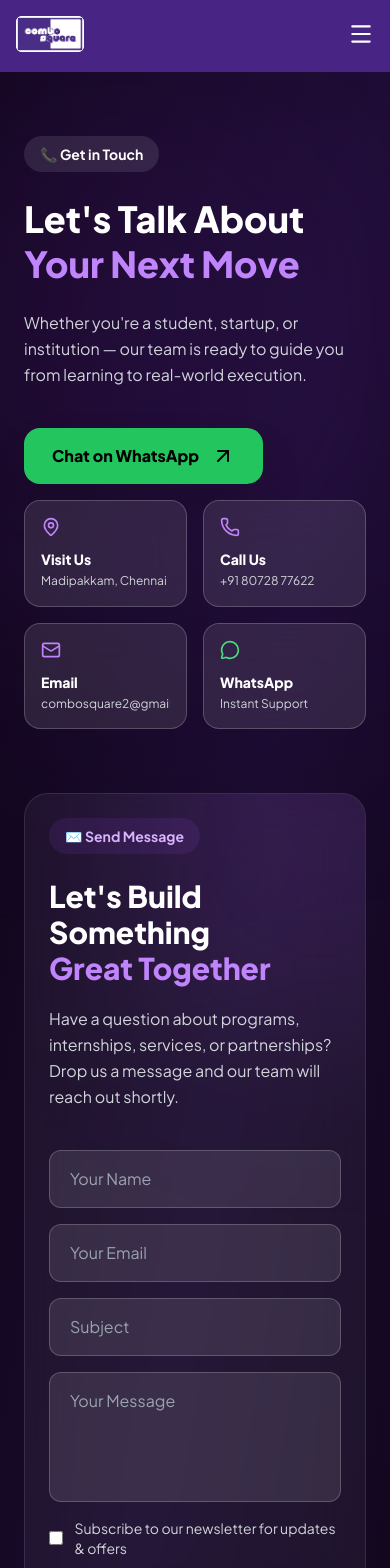
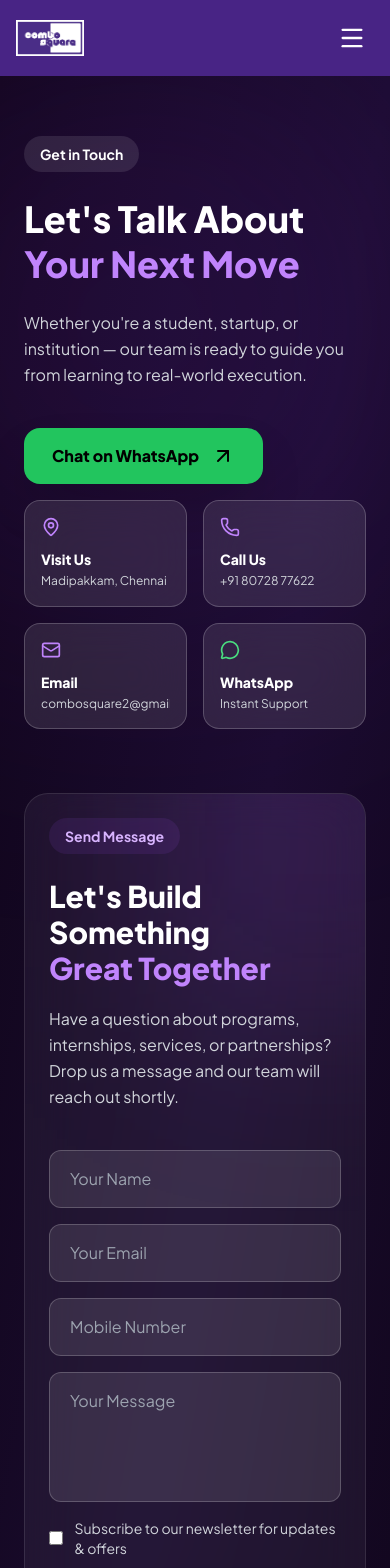
Before and after one commit to Prasanna-S-1/cs, a React (Vite) app: page /contact in a window 390 px wide. Shown: the top 1568 px of the page. Built offline with nearby package versions, Linux system fonts and the light colour scheme.

Commit message:
contact page

```diff
--- a/src/components/layout/Footer.jsx
+++ b/src/components/layout/Footer.jsx
@@ -1,7 +1,6 @@
-import React from 'react';
+import React, { useState } from 'react';
 import { motion } from 'framer-motion';
-import { Link } from "react-router-dom"; // ✅ ADDED
-
+import { Link } from "react-router-dom";
 import {
   Facebook,
   Twitter,
@@ -10,12 +9,39 @@ import {
   Mail,
   Phone,
   MapPin,
-  Send
+  Send,
+  CheckCircle,
+  Loader2
 } from 'lucide-react';
-
 import logoImg from '../../assets/images/logo.png';
 
+const NEWSLETTER_SCRIPT_URL = "https://script.google.com/macros/s/AKfycbyCYIfvlyJ8OppD6Q6BPBnwN4yCTHjxjQruf3sYO78_W2sXSpRJt6HXwa3LtL3zD2f7/exec";
+
 const Footer = () => {
+  const [email, setEmail] = useState("");
+  const [subStatus, setSubStatus] = useState("idle"); // idle | sending | success | error
+
+  const handleNewsletterSubmit = async (e) => {
+    e.preventDefault();
+    setSubStatus("sending");
+
+    try {
+      await fetch(NEWSLETTER_SCRIPT_URL, {
+        method: "POST",
+        mode: "no-cors",
+        headers: { "Content-Type": "application/json" },
+        body: JSON.stringify({
+          email: email,
+          type: "newsletter",
+        }),
+      });
+
+      setSubStatus("success");
+      setEmail("");
+    } catch (err) {
+      setSubStatus("error");
+    }
+  };
 
   const socialLinks = [
     { icon: <Instagram />, url: "https://www.instagram.com/combo_square_?igsh=Mjg1NXM2dTZkcHVv" },
@@ -52,12 +78,10 @@ const Footer = () => {
                 className="w-full h-auto object-contain mix-blend-screen"
               />
             </Link>
-
             <p className="text-gray-400">
               A next-gen digital agency bridging the gap between academic learning
               and industry demands.
             </p>
-
             <div className="flex gap-4">
               {socialLinks.map((social, i) => (
                 <a
@@ -81,13 +105,9 @@ const Footer = () => {
                 const path = item === 'Home'
                   ? '/'
                   : `/${item.toLowerCase().replace(' ', '-')}`;
-
                 return (
                   <li key={item}>
-                    <Link
-                      to={path}
-                      className="text-gray-400 hover:text-purple-500 transition"
-                    >
+                    <Link to={path} className="text-gray-400 hover:text-purple-500 transition">
                       {item}
                     </Link>
                   </li>
@@ -108,17 +128,10 @@ const Footer = () => {
                 'Internship Programs',
                 'Placement Training'
               ].map((item) => {
-                const path = `/services#${item
-                  .toLowerCase()
-                  .replace(/ & /g, '-')
-                  .replace(/ /g, '-')}`;
-
+                const path = `/services#${item.toLowerCase().replace(/ & /g, '-').replace(/ /g, '-')}`;
                 return (
                   <li key={item}>
-                    <Link
-                      to={path}
-                      className="text-gray-400 hover:text-purple-500 transition"
-                    >
+                    <Link to={path} className="text-gray-400 hover:text-purple-500 transition">
                       {item}
                     </Link>
                   </li>
@@ -130,51 +143,49 @@ const Footer = () => {
           {/* NEWSLETTER */}
           <div>
             <h4 className="text-lg font-bold mb-8">Stay Updated</h4>
-
             <p className="text-gray-400 mb-6 text-sm">
               Subscribe to get the latest internship alerts and tech news.
             </p>
 
-            <form
-              action="https://api.web3forms.com/submit"
-              method="POST"
-              className="relative mb-8"
-            >
-              <input
-                type="hidden"
-                name="access_key"
-                value="1b0f54ea-c13f-4f18-a52e-1d49ceddcd98"
-              />
-
+            {subStatus === "success" ? (
+              <div className="flex items-center gap-2 text-green-400 font-bold text-sm mb-8 px-4 py-3 bg-green-500/10 border border-green-500/30 rounded-xl">
+                <CheckCircle size={18} />
+                Subscribed successfully! 🎉
+              </div>
+            ) : (
+              <form onSubmit={handleNewsletterSubmit} className="relative mb-8">
                 <input
                   type="email"
-                name="email"
+                  value={email}
+                  onChange={(e) => setEmail(e.target.value)}
                   required
                   placeholder="Enter your email"
-                className="w-full bg-white/5 border border-white/10 rounded-xl px-5 py-4 pr-12 text-white"
+                  className="w-full bg-white/5 border border-white/10 rounded-xl px-5 py-4 pr-14 text-white placeholder-gray-500 focus:outline-none focus:border-purple-400 transition"
                 />
-
                 <button
                   type="submit"
-                className="absolute right-2 top-2 p-2 bg-purple-600 rounded-lg text-white"
+                  disabled={subStatus === "sending"}
+                  className="absolute right-2 top-2 p-2 bg-purple-600 hover:bg-purple-700 rounded-lg text-white transition disabled:opacity-60"
                 >
-                <Send size={18} />
+                  {subStatus === "sending"
+                    ? <Loader2 size={18} className="animate-spin" />
+                    : <Send size={18} />
+                  }
                 </button>
               </form>
+            )}
 
-            {/* CONTACT */}
+            {/* CONTACT INFO */}
             <div className="space-y-4 text-gray-400 text-sm">
               <div className="flex gap-3">
                 <MapPin size={18} /> Madipakkam, Chennai, India
               </div>
-
               <div className="flex gap-3">
                 <Mail size={18} />
                 <a href="mailto:combosquareofficials@gmail.com">
                   combosquareofficials@gmail.com
                 </a>
               </div>
-
               <div className="flex gap-3">
                 <Phone size={18} />
                 <a href="tel:+918072877622">+91 8072877622</a>
@@ -186,7 +197,6 @@ const Footer = () => {
         {/* BOTTOM */}
         <div className="pt-8 border-t border-white/10 flex flex-col md:flex-row justify-between items-center gap-4 text-sm text-gray-500">
           <p>© 2026 Combo Square. All rights reserved.</p>
-
           <div className="flex gap-6">
             <Link to="/privacy-policy">Privacy Policy</Link>
             <Link to="/terms-of-service">Terms of Service</Link>
--- a/src/components/layout/Navbar.jsx
+++ b/src/components/layout/Navbar.jsx
@@ -6,6 +6,7 @@ import logo from '../../assets/images/logo.png';
 
 const Navbar = () => {
   const [isOpen, setIsOpen] = useState(false);
+  const [scrolled, setScrolled] = useState(false);
   const [showNavbar, setShowNavbar] = useState(true);
   const [lastScrollY, setLastScrollY] = useState(0);
 
@@ -14,6 +15,8 @@ const Navbar = () => {
   useEffect(() => {
     const handleScroll = () => {
       const currentScroll = window.scrollY;
+
+      setScrolled(currentScroll > 20);
 
       if (currentScroll > lastScrollY && currentScroll > 100) {
         setShowNavbar(false);
@@ -49,24 +52,33 @@ const Navbar = () => {
             animate={{ y: 0 }}
             exit={{ y: -100 }}
             transition={{ duration: 0.3 }}
-            className="fixed top-0 left-0 w-full z-[100] bg-[#482485] py-4"
+            className={`fixed top-0 left-0 w-full z-[100] font-sans ${
+              scrolled
+                ? 'bg-[#482485] py-3 shadow-none border-none'
+                : 'bg-[#482485] py-4 lg:py-5 border-none'
+            }`}
           >
             <div className="container mx-auto px-4 sm:px-6 lg:px-8 max-w-7xl">
               <div className="flex justify-between items-center">
 
                 {/* LOGO */}
-                <Link to="/" className="flex items-center">
-                  <div className="bg-white rounded-md h-9 overflow-hidden">
-                    <img src={logo} alt="Logo" className="h-full w-auto" />
+                <Link to="/" className="flex items-center gap-2 z-50">
+                  {/* FIX APPLIED: Changed rounded-md to rounded-none */}
+                  <div className="bg-white rounded-none h-9 lg:h-11 overflow-hidden">
+                    <img
+                      src={logo}
+                      alt="Logo"
+                      className="h-full w-auto object-contain"
+                    />
                   </div>
                 </Link>
 
                 {/* DESKTOP NAV */}
-                <div className="hidden lg:flex items-center gap-8">
+                <div className="hidden lg:flex items-center gap-10">
                   {navLinks.map((item) => (
                     <Link key={item.name} to={item.path} className="relative group">
                       <span
-                        className={`text-[15px] font-semibold ${
+                        className={`text-[15px] font-bold tracking-wide transition ${
                           location.pathname === item.path
                             ? 'text-white'
                             : 'text-purple-200 group-hover:text-white'
@@ -76,7 +88,7 @@ const Navbar = () => {
                       </span>
 
                       <span
-                        className={`absolute bottom-0 left-1/2 -translate-x-1/2 h-[2px] bg-white transition-all duration-300 ${
+                        className={`absolute bottom-0 left-1/2 -translate-x-1/2 h-[3px] bg-white rounded-full transition-all duration-300 ${
                           location.pathname === item.path
                             ? 'w-full'
                             : 'w-0 group-hover:w-full'
@@ -86,21 +98,25 @@ const Navbar = () => {
                   ))}
                 </div>
 
-                {/* BUTTON */}
-                <div className="hidden lg:block">
+                {/* RIGHT BUTTON */}
+                <div className="hidden lg:flex items-center">
                   <Link to="/contact">
-                    <button className="px-5 py-2 bg-white text-[#482485] font-semibold rounded-lg flex items-center gap-2">
-                      Contact <ChevronRight size={16} />
-                    </button>
+                    <motion.button
+                      whileHover={{ scale: 1.05 }}
+                      whileTap={{ scale: 0.95 }}
+                      className="px-6 py-2.5 bg-white text-[#482485] font-bold rounded-lg transition flex items-center gap-2"
+                    >
+                      Contact Us <ChevronRight size={16} />
+                    </motion.button>
                   </Link>
                 </div>
 
-                {/* MOBILE ICON */}
+                {/* MOBILE BUTTON */}
                 <button
-                  className="lg:hidden text-white"
+                  className="lg:hidden p-2 text-white z-50"
                   onClick={() => setIsOpen(!isOpen)}
                 >
-                  {isOpen ? <X size={26} /> : <Menu size={26} />}
+                  {isOpen ? <X size={28} /> : <Menu size={28} />}
                 </button>
 
               </div>
@@ -117,24 +133,30 @@ const Navbar = () => {
             animate={{ x: 0 }}
             exit={{ x: '100%' }}
             transition={{ duration: 0.3 }}
-            className="fixed inset-0 bg-[#482485] z-[90] flex flex-col pt-24 px-6 lg:hidden"
+            className="fixed inset-0 bg-[#482485] z-[90] flex flex-col pt-28 px-6 lg:hidden"
           >
-            {navLinks.map((item) => (
-              <Link
+            {navLinks.map((item, i) => (
+              <motion.div
                 key={item.name}
-                to={item.path}
-                onClick={() => setIsOpen(false)}
-                className="flex justify-between p-4 text-lg font-semibold text-purple-200 hover:text-white"
+                initial={{ opacity: 0, x: 50 }}
+                animate={{ opacity: 1, x: 0 }}
+                transition={{ delay: i * 0.1 }}
               >
-                {item.name}
-                <ChevronRight size={18} />
-              </Link>
+                <Link
+                  to={item.path}
+                  onClick={() => setIsOpen(false)}
+                  className="flex justify-between p-4 text-xl font-bold text-purple-200 hover:text-white"
+                >
+                  {item.name}
+                  <ChevronRight size={20} />
+                </Link>
+              </motion.div>
             ))}
 
             <div className="mt-6">
               <Link to="/contact" onClick={() => setIsOpen(false)}>
-                <button className="w-full py-3 bg-white text-[#482485] font-semibold rounded-xl flex justify-center gap-2">
-                  Contact Us <ChevronRight size={18} />
+                <button className="w-full py-4 bg-white text-[#482485] font-bold rounded-xl flex justify-center gap-2">
+                  Contact Us <ChevronRight size={20} />
                 </button>
               </Link>
             </div>
--- a/src/pages/Contact.jsx
+++ b/src/pages/Contact.jsx
@@ -45,7 +45,7 @@ const Contact = () => {
   const [formData, setFormData] = useState({
     name: "",
     email: "",
-    subject: "",
+    mobile: "",
     message: "",
     newsletter: false,
   });
@@ -71,21 +71,15 @@ const Contact = () => {
         body: JSON.stringify({
           name: formData.name,
           email: formData.email,
-          subject: formData.subject || "New Contact Form Submission",
+          subject: formData.mobile, // reuse subject field for mobile in sheet
           message: formData.message,
           newsletter: formData.newsletter ? "Yes - Subscribe me" : "No",
+          type: "contact_form",
         }),
       });
 
-      // no-cors means we assume success if no network error
       setStatus("success");
-      setFormData({
-        name: "",
-        email: "",
-        subject: "",
-        message: "",
-        newsletter: false,
-      });
+      setFormData({ name: "", email: "", mobile: "", message: "", newsletter: false });
     } catch (err) {
       setStatus("error");
     }
@@ -107,7 +101,7 @@ const Contact = () => {
           {/* LEFT CONTENT */}
           <div>
             <span className="inline-flex items-center gap-2 px-4 py-2 rounded-full bg-white/10 text-sm font-bold mb-6">
-              📞 Get in Touch
+               Get in Touch
             </span>
 
             <h1 className="text-4xl sm:text-5xl xl:text-6xl font-black leading-tight mb-6">
@@ -120,7 +114,6 @@ const Contact = () => {
               ready to guide you from learning to real-world execution.
             </p>
 
-            {/* CTA BUTTON */}
             <a
               href="https://wa.me/918072877622"
               target="_blank"
@@ -134,7 +127,6 @@ const Contact = () => {
           {/* RIGHT INFO GRID */}
           <div className="relative -mt-8 sm:mt-0">
             <div className="grid grid-cols-2 gap-4 sm:gap-6">
-
               {contactCards.map((item, index) => {
                 const Icon = item.icon;
                 const accentMap = {
@@ -143,29 +135,13 @@ const Contact = () => {
                   pink: "hover:border-pink-400 hover:bg-pink-500/10",
                   green: "hover:border-green-400 hover:bg-green-500/10"
                 };
-
                 const content = (
-                  <div
-                    className={`
-                      group bg-white/10 backdrop-blur-xl border border-white/20
-                      rounded-2xl sm:rounded-3xl
-                      p-4 sm:p-6
-                      transition-all duration-300
-                      ${accentMap[item.accent]}
-                    `}
-                  >
-                    <Icon
-                      className={`
-                        w-5 h-5 sm:w-6 sm:h-6 mb-3
-                        ${item.accent === "green" ? "text-green-400" : "text-purple-400"}
-                        group-hover:scale-110 transition
-                      `}
-                    />
+                  <div className={`group bg-white/10 backdrop-blur-xl border border-white/20 rounded-2xl sm:rounded-3xl p-4 sm:p-6 transition-all duration-300 ${accentMap[item.accent]}`}>
+                    <Icon className={`w-5 h-5 sm:w-6 sm:h-6 mb-3 ${item.accent === "green" ? "text-green-400" : "text-purple-400"} group-hover:scale-110 transition`} />
                     <h3 className="font-black text-sm sm:text-base mb-1">{item.title}</h3>
                     <p className="text-xs sm:text-sm text-gray-300 leading-snug line-clamp-2">{item.text}</p>
                   </div>
                 );
-
                 return item.link ? (
                   <a key={index} href={item.link} target="_blank" rel="noreferrer">{content}</a>
                 ) : (
@@ -179,16 +155,12 @@ const Contact = () => {
         {/* SEND MESSAGE SECTION */}
         <div className="mt-16 sm:mt-20">
           <div className="relative bg-white/5 border border-white/10 rounded-3xl p-6 sm:p-10 lg:p-14 backdrop-blur-xl overflow-hidden">
-
-            {/* glow */}
             <div className="absolute -top-20 -right-20 w-64 h-64 bg-purple-500/20 blur-[120px]" />
 
             <div className="relative z-10 grid lg:grid-cols-2 gap-10 items-center">
-
-              {/* LEFT CONTENT */}
               <div>
                 <span className="inline-flex items-center gap-2 px-4 py-2 rounded-full bg-purple-500/10 text-purple-300 text-sm font-bold mb-6">
-                  ✉️ Send Message
+                   Send Message
                 </span>
                 <h2 className="text-3xl sm:text-4xl font-black mb-5">
                   Let's Build Something <br />
@@ -223,12 +195,16 @@ const Contact = () => {
                   className="col-span-1 px-5 py-4 rounded-xl bg-white/10 border border-white/20 text-white placeholder-gray-400 focus:outline-none focus:border-purple-400 transition"
                 />
 
+                {/* MOBILE NUMBER - replaces Subject */}
                 <input
-                  type="text"
-                  name="subject"
-                  placeholder="Subject"
-                  value={formData.subject}
+                  type="tel"
+                  name="mobile"
+                  placeholder="Mobile Number"
+                  value={formData.mobile}
                   onChange={handleChange}
+                  required
+                  pattern="[0-9]{10}"
+                  maxLength={10}
                   className="sm:col-span-2 px-5 py-4 rounded-xl bg-white/10 border border-white/20 text-white placeholder-gray-400 focus:outline-none focus:border-purple-400 transition"
                 />
 
@@ -263,19 +239,12 @@ const Contact = () => {
                   className="sm:col-span-2 mt-2 inline-flex items-center justify-center gap-3 px-7 py-4 rounded-2xl bg-purple-500 hover:bg-purple-600 disabled:opacity-60 disabled:cursor-not-allowed text-white font-black shadow-2xl transition-all active:scale-95"
                 >
                   {status === "sending" ? (
-                    <>
-                      <Loader2 className="w-5 h-5 animate-spin" />
-                      Sending...
-                    </>
+                    <><Loader2 className="w-5 h-5 animate-spin" /> Sending...</>
                   ) : (
-                    <>
-                      <Send className="w-5 h-5" />
-                      Send Message
-                    </>
+                    <><Send className="w-5 h-5" /> Send Message</>
                   )}
                 </button>
 
-                {/* SUCCESS MESSAGE */}
                 {status === "success" && (
                   <div className="sm:col-span-2 flex items-center gap-3 px-5 py-4 rounded-xl bg-green-500/10 border border-green-500/30 text-green-400 font-bold">
                     <CheckCircle className="w-5 h-5 shrink-0" />
@@ -283,7 +252,6 @@ const Contact = () => {
                   </div>
                 )}
 
-                {/* ERROR MESSAGE */}
                 {status === "error" && (
                   <div className="sm:col-span-2 flex items-center gap-3 px-5 py-4 rounded-xl bg-red-500/10 border border-red-500/30 text-red-400 font-bold">
                     <XCircle className="w-5 h-5 shrink-0" />
@@ -298,8 +266,6 @@ const Contact = () => {
 
         {/* MAP SECTION */}
         <div className="mt-16 sm:mt-24 grid lg:grid-cols-2 gap-12 items-center">
-
-          {/* MAP */}
           <div className="relative rounded-3xl overflow-hidden shadow-2xl border border-white/10">
             <iframe
               title="Combo Square Location"
@@ -308,16 +274,13 @@ const Contact = () => {
               loading="lazy"
             />
           </div>
-
-          {/* MAP TEXT */}
           <div>
             <h2 className="text-3xl sm:text-4xl font-black mb-6">
               Visit Our <span className="text-purple-400">Workspace</span>
             </h2>
             <p className="text-gray-300 max-w-lg leading-relaxed mb-8">
               Located in the heart of Chennai, our innovation hub is where
-              students, creators, and businesses collaborate on real-world
-              solutions.
+              students, creators, and businesses collaborate on real-world solutions.
             </p>
             <div className="flex gap-4">
               <a
```
Lines whose indentation alone changed are shown as unchanged.
